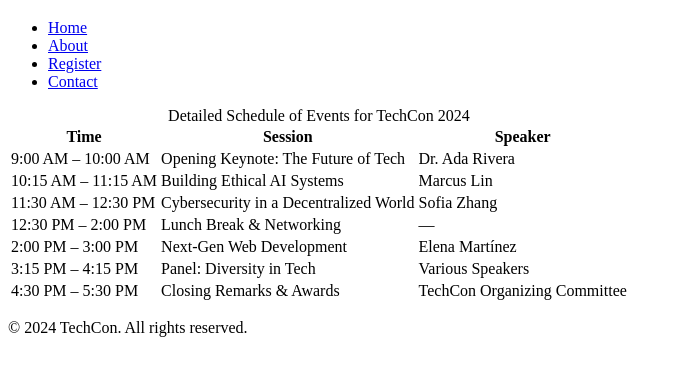
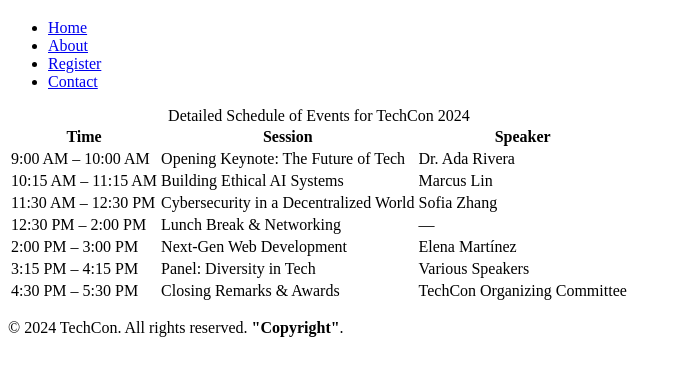
Before and after one commit to AchrafMamounia97/TechCon_HTML, a plain HTML site: page techcon_website/schedule.html in a window 1280 px wide. Shown: the part 61-436 px from the top of the page, without its empty margins (0-682 px from the left). Drawn offline with Linux system fonts and the light colour scheme.

Commit message:
the TechCon 2024 conference website updated

```diff
--- a/techcon_website/schedule.html
+++ b/techcon_website/schedule.html
@@ -75,7 +75,7 @@
 
     <!-- Footer Section -->
     <footer>
-        <p>&copy; 2024 TechCon. All rights reserved.</p>
+        <p>&copy; 2024 TechCon. All rights reserved. <strong>"Copyright"</strong>.</p>
     </footer>
 </body>
 
```
